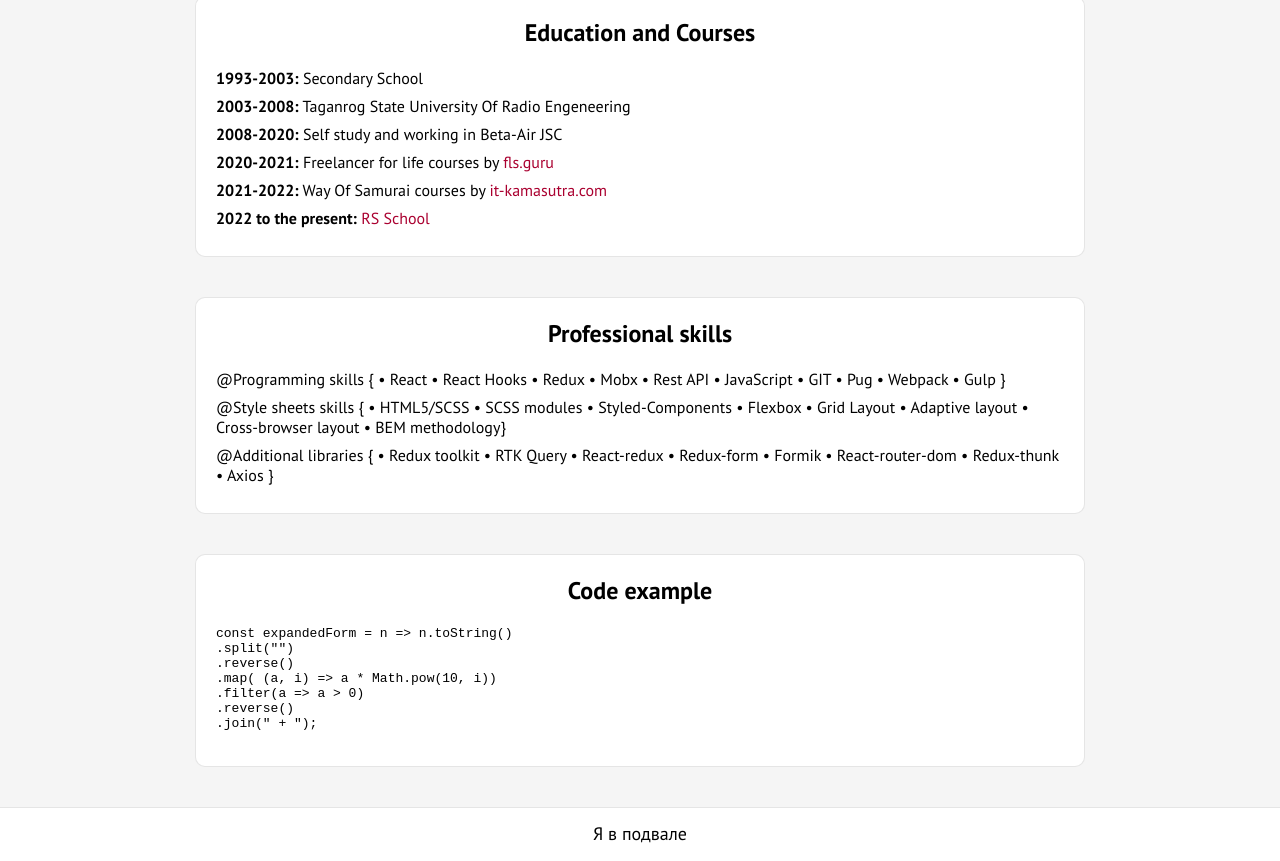
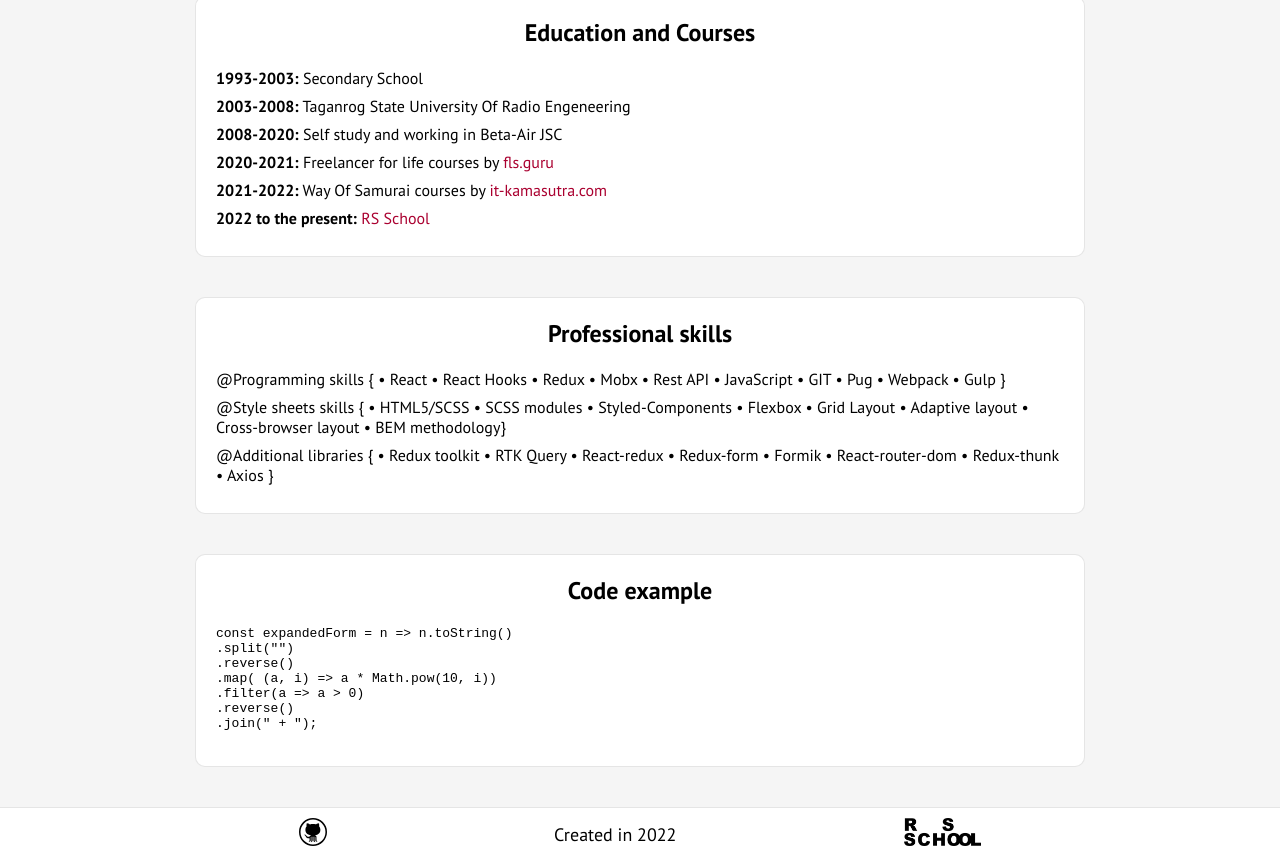
Before and after one commit to dstrizhakov/rsschool-cv, a plain HTML site: page index.html in a window 1280 px wide. Shown: the part 693-1554 px from the top of the page. Drawn offline with Linux system fonts and the light colour scheme.

Commit message:
feat: add github icon, add footer styles

```diff
--- a/css/style.css
+++ b/css/style.css
@@ -96,7 +96,9 @@ body {
 
 .header__logo span{
     font-weight: 700;
-    color:black;
+    font-size: 24px;
+    letter-spacing: 5px;
+    color:rgb(26, 26, 26);
   }
 .menu__list {
     display: flex;
@@ -187,11 +189,19 @@ margin-bottom: 40px;
 }
 
 .footer__wrapper {
-  min-height: 50px;
+}
+.footer__row {
+  padding: 10px 0;
   display: flex;
+  gap: 20px;
   align-items: center;
-  justify-content: center;
+  justify-content: space-around;
 }
+
+.footer__img {
+  height: 28px;
+}
+
 
 /* Плавная прокрутка */
 
--- a/index.html
+++ b/index.html
@@ -94,7 +94,11 @@ const expandedForm = n => n.toString()
         <footer class="footer">
             <div class="footer__container">
                 <div class="footer__wrapper">
-                    Я в подвале
+                    <div class="footer__row">
+                        <a href="https://github.com/dstrizhakov" target="_blank"><img class="footer__img" src="/img/github_logo.svg" alt="githab"></a>
+                        <span>Created in 2022</span>
+                        <a href="https://rs.school/js/" target="_blank"><img class="footer__img" src="/img/logo-rsschool.png" alt="rsschool"></a>
+                    </div>
                 </div>
             </div>
         </footer>
```
Also changed, not shown: img/github_logo.svg (added), img/logo-rsschool.png (added), img/rsschool.svg (deleted).
